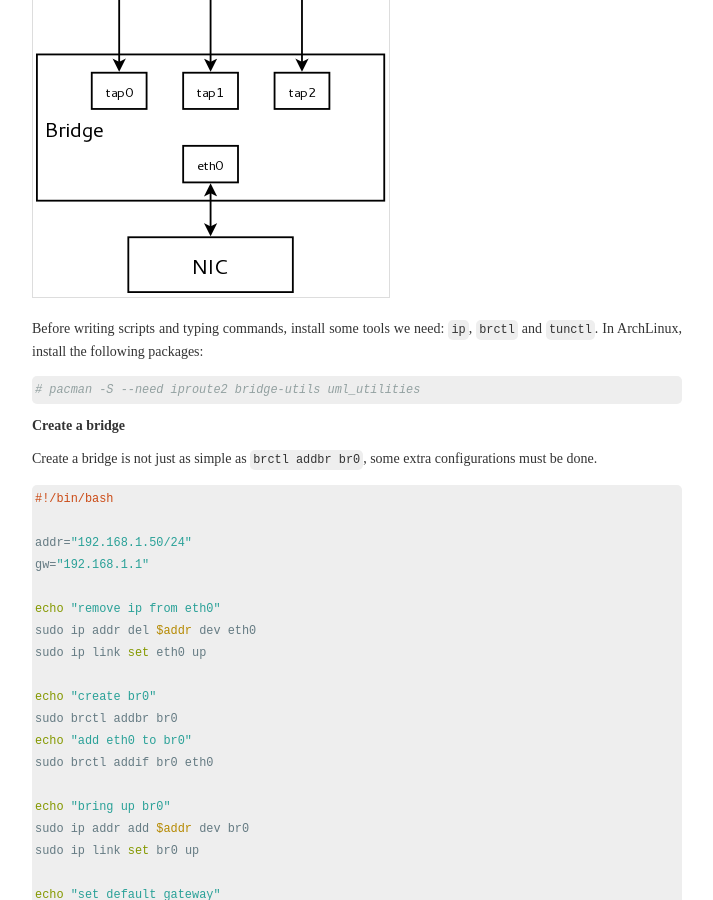
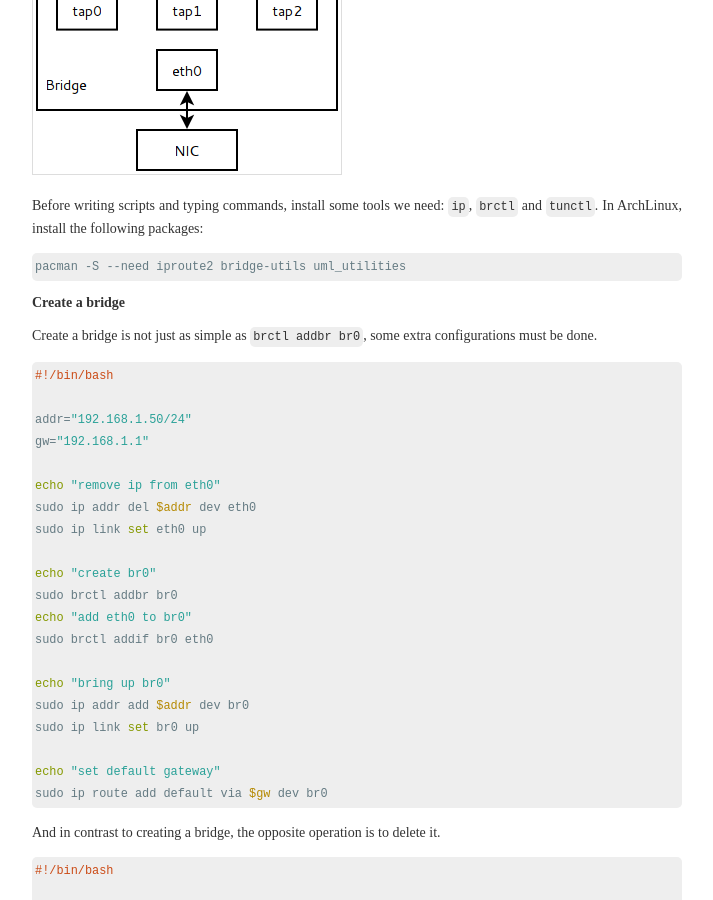
Before and after one commit to hzqtc/hzqtc.github.com, a Jekyll site: the page built from _posts/2012-2-27-kvm-network-bridging.md, in a window 1280 px wide and 900 px high, scrolled down 563 px. Shown: the whole window, without its empty margins (208-921 px from the left). Built offline with Jekyll 4.4.1, drawn with Linux system fonts in a browser that asks for light colours; comment, search, counter and statistics services are not loaded.

Commit message:
post update

```diff
--- a/_posts/2012-2-27-kvm-network-bridging.md
+++ b/_posts/2012-2-27-kvm-network-bridging.md
@@ -15,7 +15,9 @@
 
 Before writing scripts and typing commands, install some tools we need: `ip`, `brctl` and `tunctl`. In ArchLinux, install the following packages:
 
-    # pacman -S --need iproute2 bridge-utils uml_utilities
+{% highlight bash %}
+pacman -S --need iproute2 bridge-utils uml_utilities
+{% endhighlight %}
 
 ## Create a bridge
 
```
Also changed, not shown: image/bridge.png, 1 other file.
